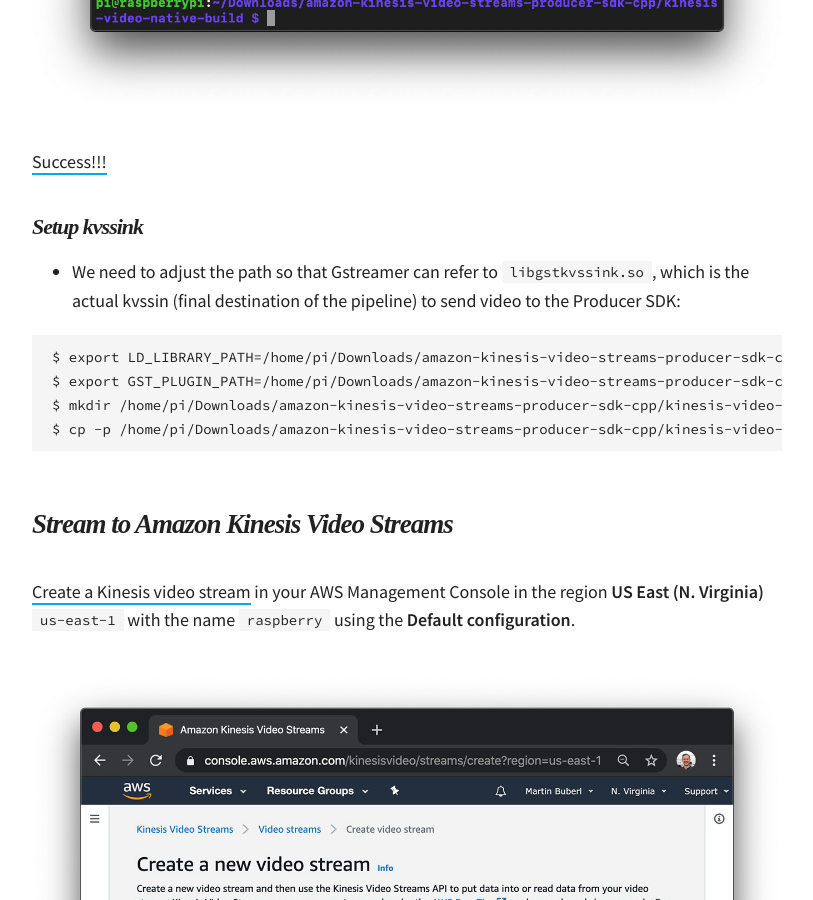
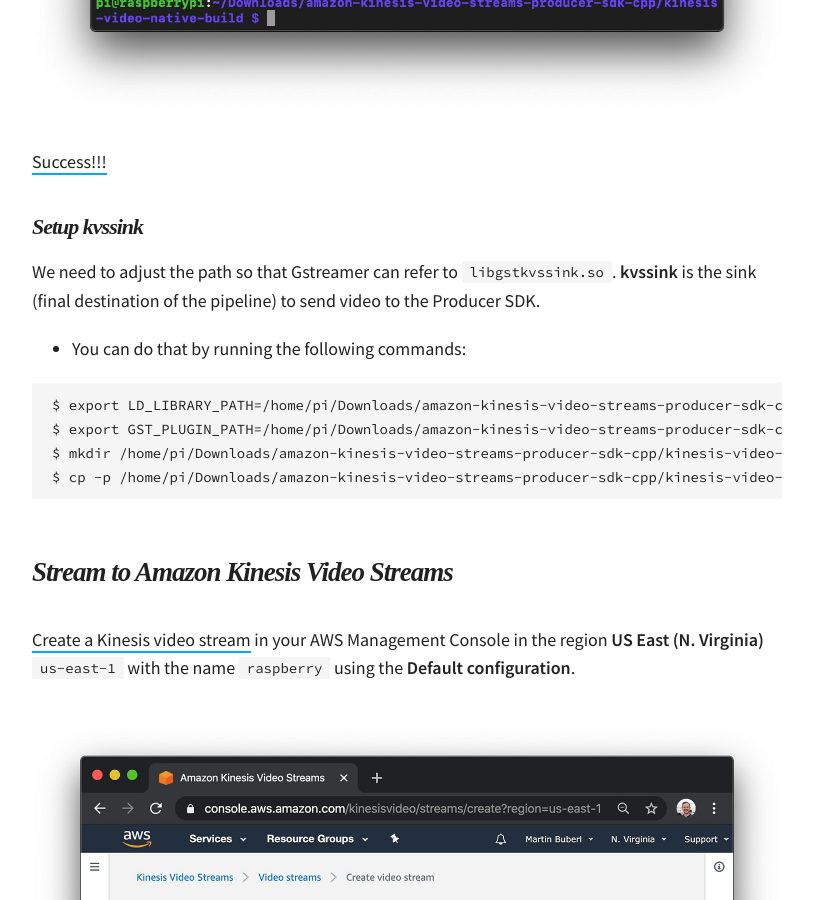
Before and after one commit to martinbuberl/martinbuberl.github.io, a Jekyll site: the page built from docs/_posts/2020-04-13-stream-from-raspberry-pi-to-amazon-kinesis.md, in a window 1280 px wide and 900 px high, scrolled down 5202 px. Shown: the whole window, without its empty margins (233-1046 px from the left). Built offline with Jekyll 4.4.1, drawn with Linux system fonts in a browser that asks for light colours; nearby versions of some CDN libraries; some web fonts are replaced; some of the changed text lies outside the part shown.

Commit message:
Some corrections

````diff
--- a/docs/_posts/2020-04-13-stream-from-raspberry-pi-to-amazon-kinesis.md
+++ b/docs/_posts/2020-04-13-stream-from-raspberry-pi-to-amazon-kinesis.md
@@ -7,7 +7,8 @@ image: "og-c3YpscwJb04.jpg"
 date: 2020-04-13
 ---
 
-At the end of this tutorial you'll be able to video stream from your Raspberry Pi to Amazon Kinesis.
+At the end of this tutorial you'll be able to video stream from your Raspberry Pi to <a target="_blank" href="https://aws.amazon.com/kinesis/video-streams/">Amazon Kinesis</a>.
+
 
 If you haven't already, [setup a headless Raspberry Pi]({{ site.url }}/blog/setup-headless-raspberry-pi/). For this tutorial I'm using a <a target="_blank" href="https://www.raspberrypi.org/products/raspberry-pi-3-model-b/">Raspberry Pi 3 Model B</a> with the <a target="_blank" href="https://www.raspberrypi.org/products/camera-module-v2/">Camera Module V2</a> running <a target="_blank" href="https://www.raspberrypi.org/downloads/raspbian/">Raspian with Desktop</a> *(currently, that's Raspian Buster version: February 2020)*.
 
@@ -119,7 +120,9 @@ $ ./min-install-script
 
 <h3 id="setup-kvssink" class="has-permalink">Setup kvssink<a class="permalink" title="Permalink" href="#setup-kvssink">#</a></h3>
 
-- We need to adjust the path so that Gstreamer can refer to `libgstkvssink.so`, which is the actual kvssin (final destination of the pipeline) to send video to the Producer SDK:
+We need to adjust the path so that Gstreamer can refer to `libgstkvssink.so`. **kvssink** is the sink (final destination of the pipeline) to send video to the Producer SDK.
+
+- You can do that by running the following commands:
 
 ```
 $ export LD_LIBRARY_PATH=/home/pi/Downloads/amazon-kinesis-video-streams-producer-sdk-cpp/kinesis-video-native-build/downloads/local/lib:$LD_LIBRARY_PATH
````
